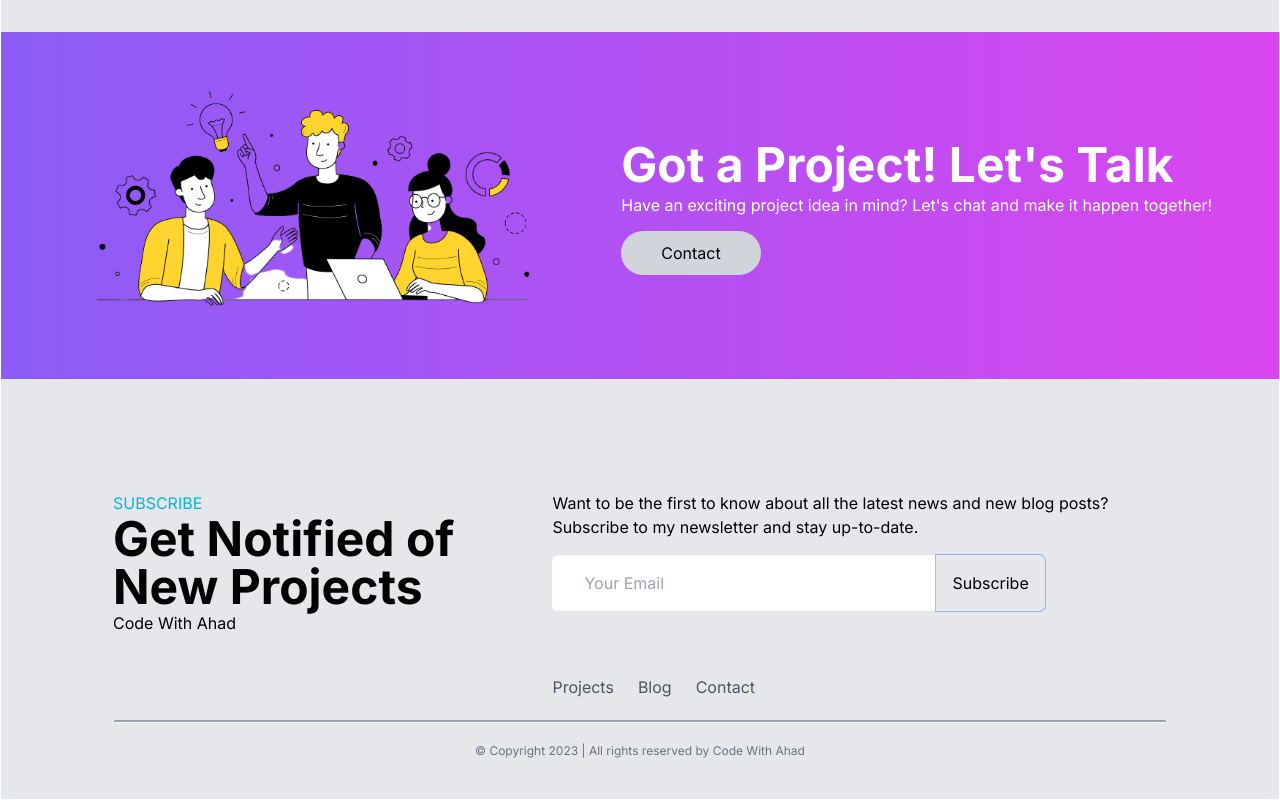
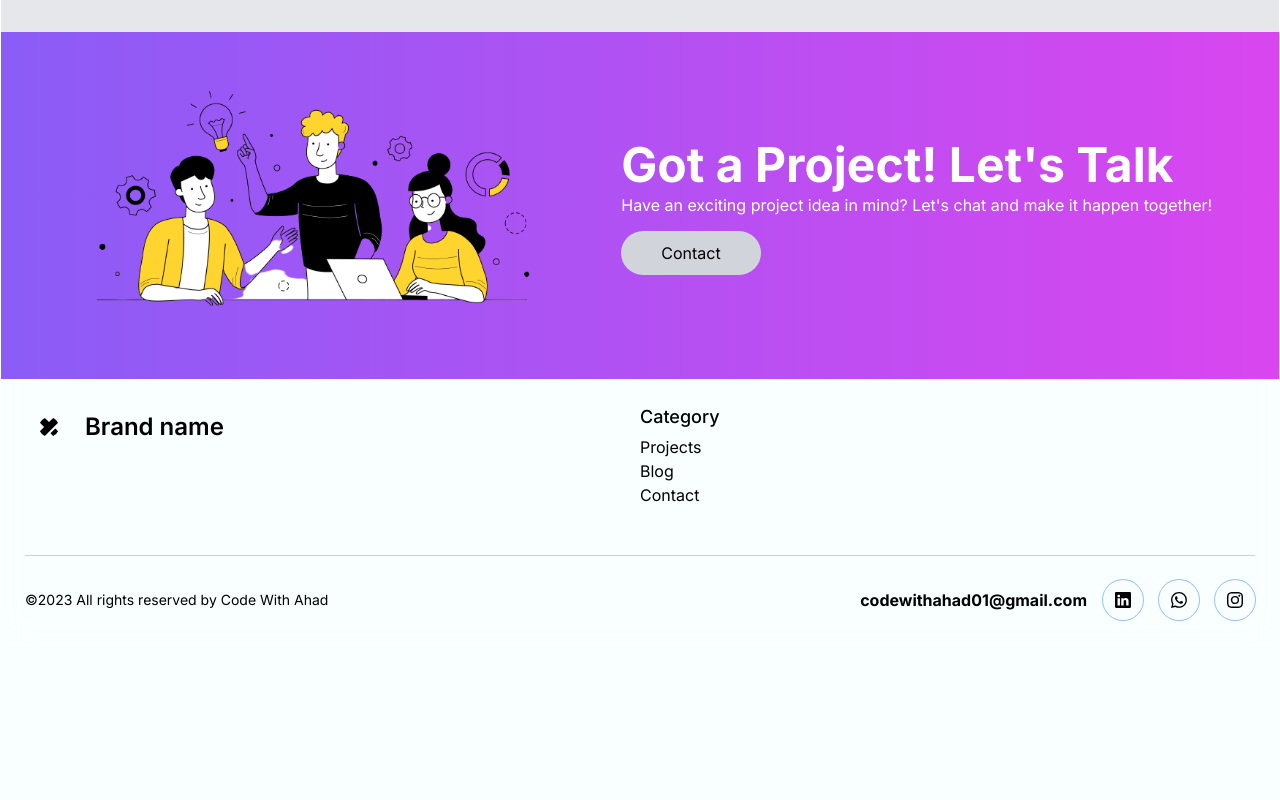
Before and after one commit to Abdulahadahmadi/codewithahad, a Next.js app: page / in a window 1280 px wide. Shown: the part 3617-4417 px from the top of the page. After the commit the page ends 4262 px from the top, so only its background shows below. Built offline with nearby package versions, Linux system fonts and the light colour scheme.

Commit message:
chage the footer style

```diff
--- a/src/app/components/Footer.tsx
+++ b/src/app/components/Footer.tsx
@@ -1,32 +1,62 @@
 import React from 'react'
 import Link from 'next/link'
+import { BsLinkedin, BsWhatsapp, BsInstagram, BsCodeSquare } from 'react-icons/bs';
 
 const Footer = () => {
   return (
-    <div className='bg-gray-200 w-full p-10 md:pt-28 md:px-28'>
-     <div className='flex flex-col md:flex-row justify-between'>
-        <div className='mb-16'>
-            <span className='text-cyan-500 uppercase mb-5'>Subscribe</span>
-            <p className='text-2xl md:text-3xl lg:text-5xl font-bold'>Get Notified of New Projects</p>
-            <span className='mt-16'>Code With Ahad</span>
+    // <div className='bg-gray-200 w-full p-10 md:pt-28 md:px-28'>
+      <footer className="py-6">
+        <div className="container px-6 mx-auto space-y-6 divide-y divide-gray-400 md:space-y-12 divide-opacity-50">
+          <div className="grid grid-cols-12">
+            <div className="pb-6 col-span-full md:pb-0 md:col-span-6">
+              <a rel="noopener noreferrer" href="#" className="flex justify-center space-x-3 md:justify-start">
+                <div className="flex items-center justify-center w-12 h-12 rounded-full dark:bg-violet-400">
+                  <svg xmlns="http://www.w3.org/2000/svg" viewBox="0 0 32 32" fill="currentColor" className="flex-shrink-0 w-5 h-5 rounded-full dark:text-gray-900">
+                    <path d="M18.266 26.068l7.839-7.854 4.469 4.479c1.859 1.859 1.859 4.875 0 6.734l-1.104 1.104c-1.859 1.865-4.875 1.865-6.734 0zM30.563 2.531l-1.109-1.104c-1.859-1.859-4.875-1.859-6.734 0l-6.719 6.734-6.734-6.734c-1.859-1.859-4.875-1.859-6.734 0l-1.104 1.104c-1.859 1.859-1.859 4.875 0 6.734l6.734 6.734-6.734 6.734c-1.859 1.859-1.859 4.875 0 6.734l1.104 1.104c1.859 1.859 4.875 1.859 6.734 0l21.307-21.307c1.859-1.859 1.859-4.875 0-6.734z"></path>
+                  </svg>
+                </div>
+                <span className="self-center text-2xl font-semibold">Brand name</span>
+              </a>
+            </div>
+            <div className="col-span-6 text-center md:text-left md:col-span-3">
+              <p className="pb-1 text-lg font-medium">Category</p>
+              <ul>
+                <li>
+                  <Link href='/projects'>Projects</Link>
+                </li>
+                <li>
+                <Link href='/blog'>Blog</Link>
+                </li>
+                <li>
+                <Link href='/contact'>Contact</Link>
+                </li>
+              </ul>
+            </div>
+          </div>
+          <div className="grid justify-center pt-6 lg:justify-between">
+            <div className="flex flex-col self-center text-sm text-center md:block lg:col-start-1 md:space-x-6">
+              <span>©{new Date().getFullYear()} All rights reserved by Code With Ahad</span>
+            </div>
+            <div className="flex flex-col-reverse md:flex-row justify-center pt-4 space-x-4 lg:pt-0 lg:col-end-13">
+              <div className='flex justify-center items-center'>
+                <a className='font-bold' href='codewithahad01@gmail.com'>codewithahad01@gmail.com</a>
+              </div>
+              <div className='flex flex-row gap-2 md:gap-4 justify-center items-center'>
+                <a rel="noopener noreferrer" href="#" title="Email" className="flex items-center justify-center w-10 h-10 rounded-full ring-1 hover:bg-cyan-500 dark:text-gray-900">
+                  <BsLinkedin />
+                </a>
+                <a rel="noopener noreferrer" href="#" title="Twitter" className="flex items-center justify-center w-10 h-10 rounded-full ring-1 hover:bg-cyan-500 dark:text-gray-900">
+                  <BsWhatsapp />
+                </a>
+                <a rel="noopener noreferrer" href="#" title="GitHub" className="flex items-center justify-center w-10 h-10 rounded-full ring-1 hover:bg-cyan-500 dark:text-gray-900">
+                  <BsInstagram />
+                </a>
+              </div>
+            </div>
+          </div>
         </div>
-
-          <div>
-            <p className='text-sm md:text-base'>Want to be the first to know about all the latest news and new blog posts? Subscribe to my newsletter and stay up-to-date.</p>
-            <form className='flex flex-row mt-4'>
-              <input type="text" placeholder='Your Email' className='px-2 py-1 md:px-8 md:py-4 rounded-l-md bg-white md:w-96' />
-              <button className='px-2 py-1 md:px-4 md:py-2 text-sm md:text-base ring-1 text-black hover:text-white hover:bg-cyan-500 rounded-r-md'>Subscribe</button>
-            </form>
-            <ul className='flex flex-row text-gray-600 gap-6 mt-4 md:mt-16 text-sm md:text-base'>
-              <li className='hover:underline hover:cursor-pointer'><Link href='/projects'>Projects</Link></li>
-              <li className='hover:underline hover:cursor-pointer'><Link href='/blog'>Blog</Link></li>
-              <li className='hover:underline hover:cursor-pointer'><Link href='/contact'>Contact</Link></li>
-            </ul>
-          </div>
-     </div>
-      <p className='w-full bg-gray-400 h-1 rounded-xl border border-b-gray-100 my-5'></p>
-      <span className='flex justify-center items-center text-gray-500 text-xs md:text-md'>&copy; Copyright {new Date().getFullYear()} | All rights reserved by Code With Ahad</span>
-    </div>
+      </footer>
+    // </div>
   )
 }
 
```
